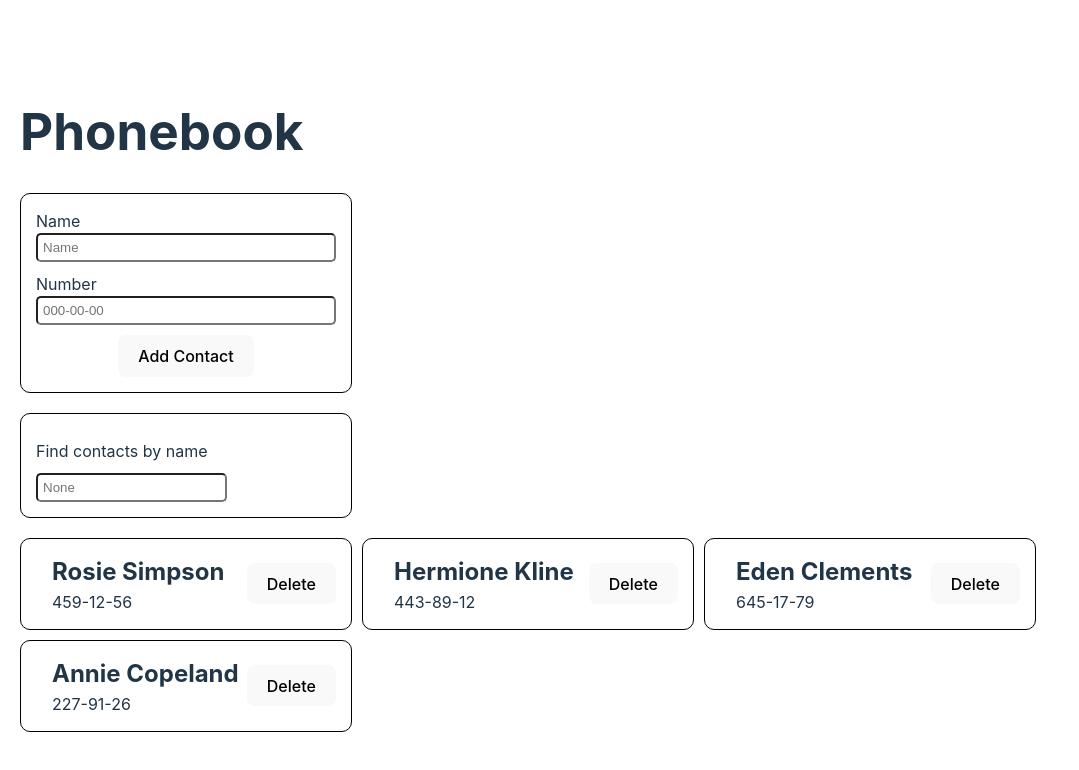
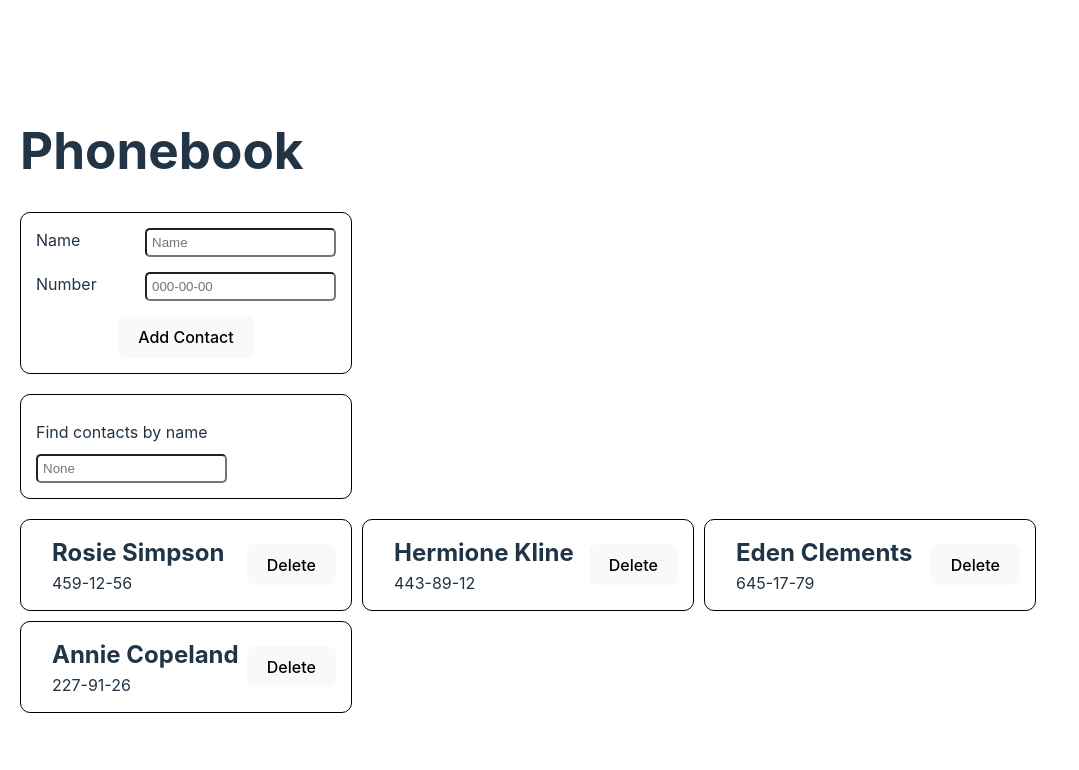
Before and after one commit to rojhatbalta/goit-react-hw-03, a React (Vite) app: page / in a window 1280 px wide. Shown: the top 770 px of the page, without its empty margins (0-1079 px from the left). Built offline with nearby package versions, Linux system fonts and the light colour scheme.

Commit message:
ContactForm CSS changed

```diff
--- a/src/components/Contact/Contact.jsx
+++ b/src/components/Contact/Contact.jsx
@@ -7,13 +7,23 @@ export default function Contact({ contact, deleteContact }) {
       <div className={Style.contactContainer}>
         <div>
           <h2 className={Style.contactName}>
-            <svg height="16" width="16" fill="#ffffff">
+            <svg
+              className={Style.contactSvg}
+              height="16"
+              width="16"
+              fill="#ffffff"
+            >
               <use href="../../assets/person.svg"></use>
             </svg>
             {contact.name}
           </h2>
           <p className={Style.contactNumber}>
-            <svg height="16" width="16" fill="#ffffff">
+            <svg
+              className={Style.contactSvg}
+              height="16"
+              width="16"
+              fill="#ffffff"
+            >
               <use href="../../assets/phone.svg"></use>
             </svg>
             {contact.number}
--- a/src/components/Contact/Contact.module.css
+++ b/src/components/Contact/Contact.module.css
@@ -1,6 +1,3 @@
-svg {
-  fill: #a2a2a2;
-}
 .contactContainer {
   border: 1px solid black;
   border-radius: 10px;
@@ -16,3 +13,9 @@ svg {
 .contactNumber {
   margin: 0;
 }
+
+.contactSvg {
+  height: 16px;
+  width: 16px;
+  fill: #ffffff;
+}
--- a/src/components/ContactForm/ContactForm.jsx
+++ b/src/components/ContactForm/ContactForm.jsx
@@ -2,7 +2,7 @@ import { Formik, Form, Field, ErrorMessage } from "formik";
 import { nanoid } from "nanoid";
 import * as Yup from "yup";
 import PropTypes from "prop-types";
-import "./ContactForm.module.css";
+import Style from "./ContactForm.module.css";
 
 const addContactSchema = Yup.object().shape({
   name: Yup.string()
@@ -49,13 +49,14 @@ export default function ContactForm({ onAddContact }) {
       validationSchema={addContactSchema}
     >
       {({ setFieldValue }) => (
-        <Form>
-          <div>
+        <Form className={Style.contactForm}>
+          <div className={Style.contactFormContainer}>
+            <div className={Style.formInput}>
               <label htmlFor="name">Name</label>
               <Field type="text" name="name" id="name" placeholder="Name" />
               <ErrorMessage name="name" component="span" />
             </div>
-          <div>
+            <div className={Style.formInput}>
               <label htmlFor="number">Number</label>
               <Field
                 type="text"
@@ -66,7 +67,10 @@ export default function ContactForm({ onAddContact }) {
               />
               <ErrorMessage name="number" component="span" />
             </div>
-          <button type="submit">Add Contact</button>
+            <button type="submit" className={Style.formButton}>
+              Add Contact
+            </button>
+          </div>
         </Form>
       )}
     </Formik>
--- a/src/components/ContactForm/ContactForm.module.css
+++ b/src/components/ContactForm/ContactForm.module.css
@@ -1,26 +1,26 @@
-form {
+.contactForm {
   border: 1px solid black;
   max-width: 300px;
   border-radius: 10px;
   padding: 15px;
+}
+
+.contactFormContainer {
   display: flex;
   flex-direction: column;
-  gap: 10px;
+  gap: 15px;
 }
 
-form div {
+.formInput {
   display: flex;
-  flex-direction: column;
-}
-
-form div > span {
-  align-self: flex-end;
+  flex-direction: row;
+  justify-content: space-between;
 }
 form input {
   padding: 5px;
   border-radius: 5px;
 }
 
-form button {
+.formButton {
   align-self: center;
 }
```
Lines whose indentation alone changed are shown as unchanged.
